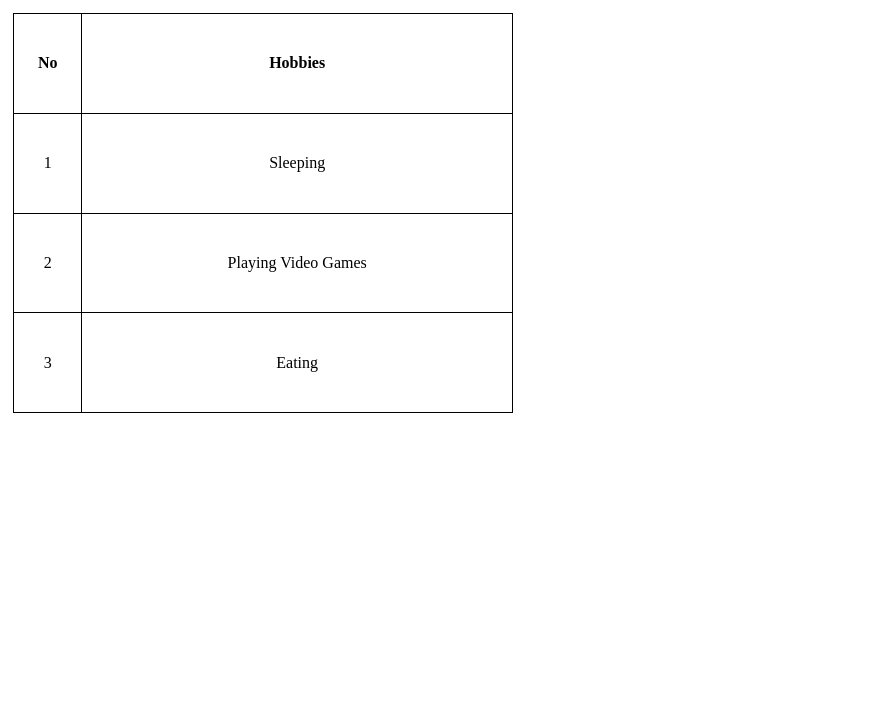
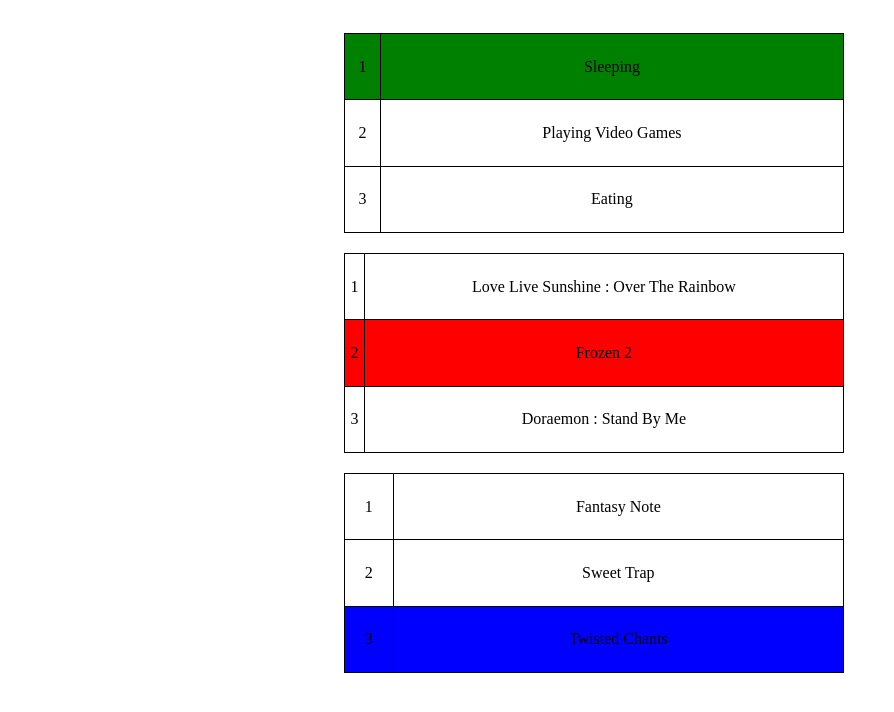
Before and after one commit to zettacamp-magfiradilaila-fadia/Eva_ZettaCamp_Catfish, a plain HTML site: page table.html in a window 1280 px wide. Shown: the whole page, without its empty margins (0-894 px from the left). Drawn offline with Linux system fonts and the light colour scheme.

Commit message:
modding table

```diff
--- a/table.html
+++ b/table.html
@@ -4,15 +4,17 @@
     <title>Multiple Tables</title>
     <style>
       .container {
+        padding: 5px;
+        width: 50%;
         margin: auto;
-        padding: 5px;
       }
 
-      .table-1 table {
+      table {
         border-collapse: collapse;
         padding: 5px;
         width: 500px;
-        height: 400px;
+        height: 200px;
+        margin: 20px;
       }
 
       th,
@@ -20,16 +22,24 @@
         border: 1px solid black;
         text-align: center;
       }
+
+      .table-1 tr:nth-child(1) {
+        background-color: green;
+      }
+
+      .table-2 tr:nth-child(2) {
+        background-color: red;
+      }
+
+      .table-3 tr:nth-child(3) {
+        background-color: blue;
+      }
     </style>
   </head>
   <body>
     <div class="container">
       <div class="table-1">
         <table>
-          <tr>
-            <th>No</th>
-            <th>Hobbies</th>
-          </tr>
           <tr>
             <td>1</td>
             <td>Sleeping</td>
@@ -44,8 +54,38 @@
           </tr>
         </table>
       </div>
-      <div class="table-2"></div>
-      <div class="table-3"></div>
+      <div class="table-2">
+        <table>
+          <tr>
+            <td>1</td>
+            <td>Love Live Sunshine : Over The Rainbow</td>
+          </tr>
+          <tr>
+            <td>2</td>
+            <td>Frozen 2</td>
+          </tr>
+          <tr>
+            <td>3</td>
+            <td>Doraemon : Stand By Me</td>
+          </tr>
+        </table>
+      </div>
+      <div class="table-3">
+        <table>
+          <tr>
+            <td>1</td>
+            <td>Fantasy Note</td>
+          </tr>
+          <tr>
+            <td>2</td>
+            <td>Sweet Trap</td>
+          </tr>
+          <tr>
+            <td>3</td>
+            <td>Twisted Chants</td>
+          </tr>
+        </table>
+      </div>
     </div>
   </body>
 </html>
```
